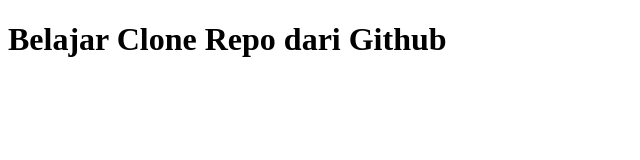
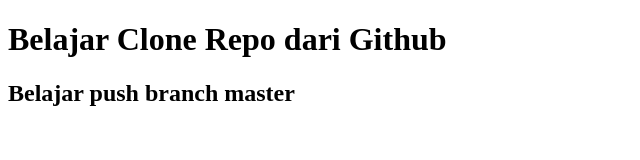
Before and after one commit to danton27/belajar-niomic, a plain HTML site: page index.html in a window 1280 px wide. Shown: the whole page, without its empty margins (0-640 px from the left). Drawn offline with Linux system fonts and the light colour scheme.

Commit message:
add element h2 to index.html

```diff
--- a/index.html
+++ b/index.html
@@ -8,5 +8,6 @@
 </head>
 <body>
     <h1>Belajar Clone Repo dari Github</h1>
+    <h2>Belajar push branch master</h2>
 </body>
 </html>
```
